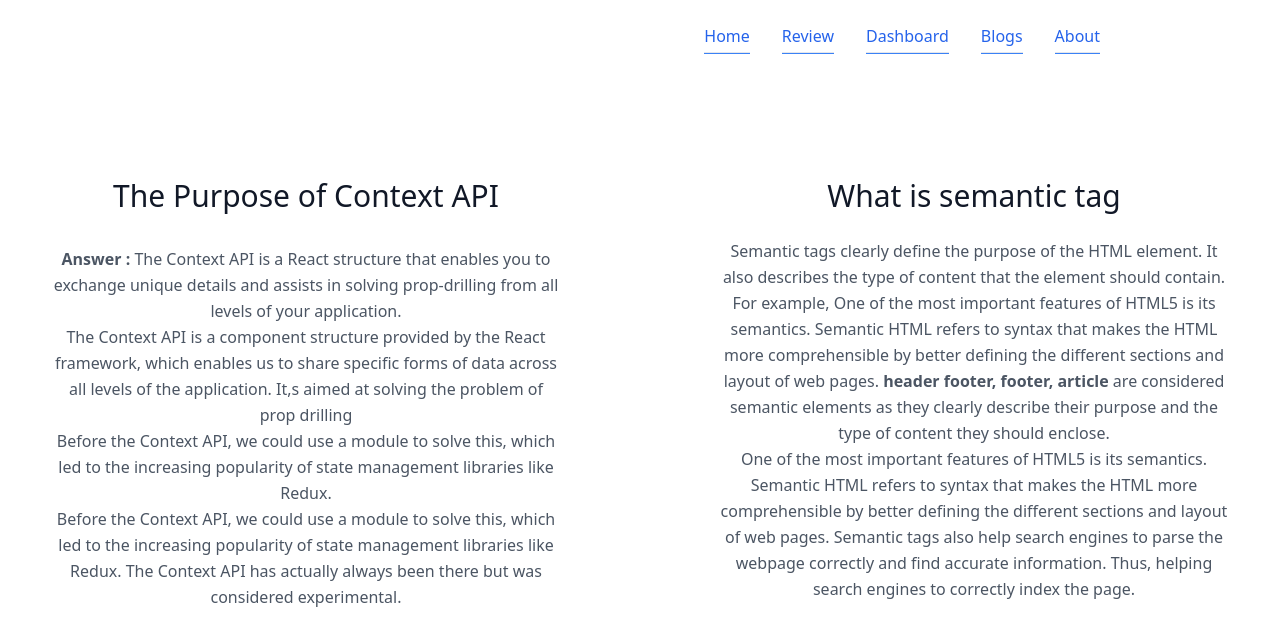
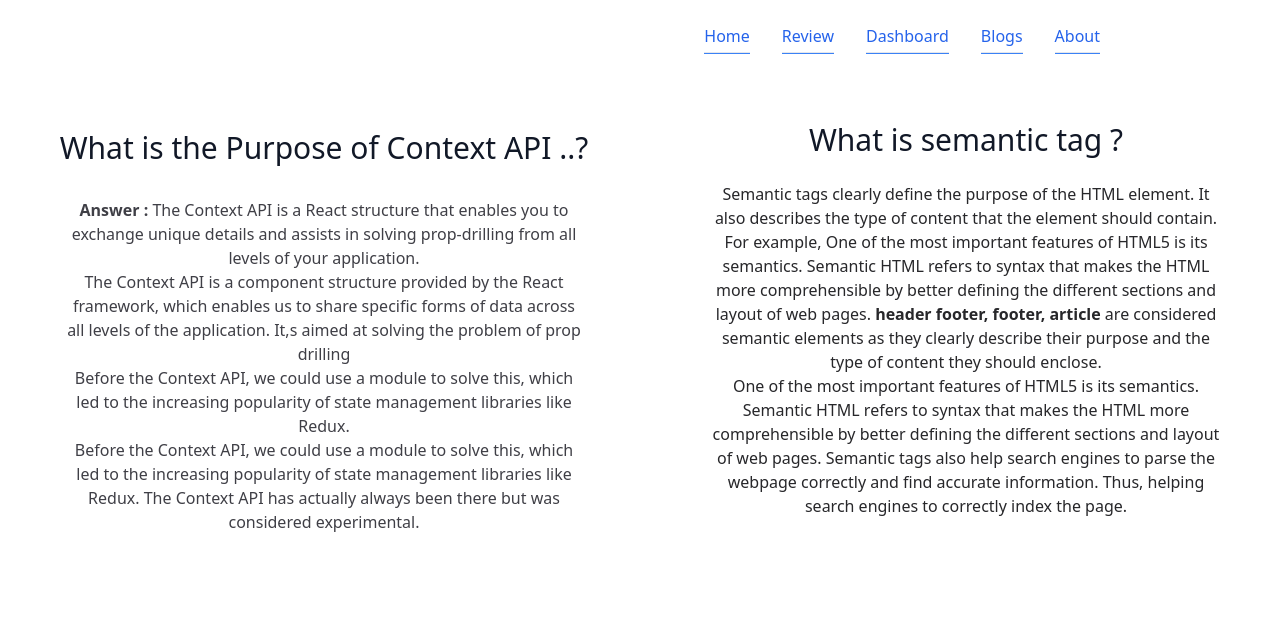
Before and after one commit to Rahat-hosen4mj/digital-trends, a React (Create React App) app: page /blogs in a window 1280 px wide. Shown: the top 642 px of the page. Built offline with nearby package versions, Linux system fonts and the light colour scheme.

Commit message:
final checkup compleate

```diff
--- a/src/components/Blogs/Blogs.js
+++ b/src/components/Blogs/Blogs.js
@@ -2,14 +2,13 @@ import React from "react";
 
 const Blogs = () => {
   return (
-    <section className="text-gray-600 body-font overflow-hidden">
-      <div className="container px-5 py-24 mx-auto">
-        <div className="flex flex-wrap -m-12">
-          <div className="p-12 md:w-1/2 flex flex-col items-center">
-            <h2 className="sm:text-3xl text-2xl title-font font-medium text-gray-900 mt-4 mb-8">
-              The Purpose of Context API
+
+    <div className="grid grid-cols-1 md:grid-cols-2 px-2">
+    <div className="px-3 mx-3 mt-12">
+    <h2 className="sm:text-3xl text-2xl title-font font-medium text-gray-900 mt-4 mb-8">
+              What is the  Purpose of Context API ..?
             </h2>
-            <p className="leading-relaxed mx-8">
+            <p className="text-zinc-700 mx-8">
               <b>Answer : </b>The Context API is a React structure that enables
               you to exchange unique details and assists in solving
               prop-drilling from all levels of your application. <br />
@@ -25,12 +24,12 @@ const Blogs = () => {
               like Redux. The Context API has actually always been there but was
               considered experimental.
             </p>
-          </div>
-          <div className="p-12 md:w-1/2 flex flex-col items-center">
-            <h2 className="sm:text-3xl text-2xl title-font font-medium text-gray-900 mt-4 mb-6 text-center">
-            What is semantic tag
+    </div>
+    <div className="ml-5 mt-5 p-5">
+    <h2 className="sm:text-3xl text-2xl title-font font-medium text-gray-900 mt-4 mb-6 text-center">
+            What is semantic tag ?
             </h2>
-            <p className="leading-relaxed mx-8">
+            <p className="text-zinc-800 mx-8">
               Semantic tags clearly define the purpose of the HTML element. It
               also describes the type of content that the element should
               contain. For example, One of the most important features of HTML5
@@ -47,10 +46,8 @@ const Blogs = () => {
               parse the webpage correctly and find accurate information. Thus,
               helping search engines to correctly index the page.
             </p>
-          </div>
-        </div>
-      </div>
-    </section>
+    </div>
+  </div>
   );
 };
 
--- a/src/components/Home/Home.js
+++ b/src/components/Home/Home.js
@@ -14,10 +14,8 @@ const Home = () => {
           <div className="lg:flex-grow md:w-1/2 lg:pr-24 md:pr-16 flex flex-col md:items-start md:text-left mb-16 md:mb-0 items-center text-center">
             <h1 className="title-font text-4xl sm:text-4xl t mb-4 font-medium text-gray-900">
               Your next Laptop
-              <br className="hidden lg:inline-block" />
-              <small className="text-purple-600 text-5xl mt-3">
-                Your best Laptop
-              </small>
+              <br className="" />
+              <span className="text-blue-500">Your Best laptop</span>
             </h1>
             <p className="mb-8 leading-relaxed">
               The MacBook Pro with M1 (from $1,299) is a laptop with an
@@ -57,7 +55,7 @@ const Home = () => {
       <div className="mb-12">
         <Link to="/review">
           <button className="inline-flex text-white bg-green-500 border-0 py-2 px-6 focus:outline-none hover:bg-green-600 rounded text-lg">
-            see all review
+            See all review
           </button>
         </Link>
       </div>
```
